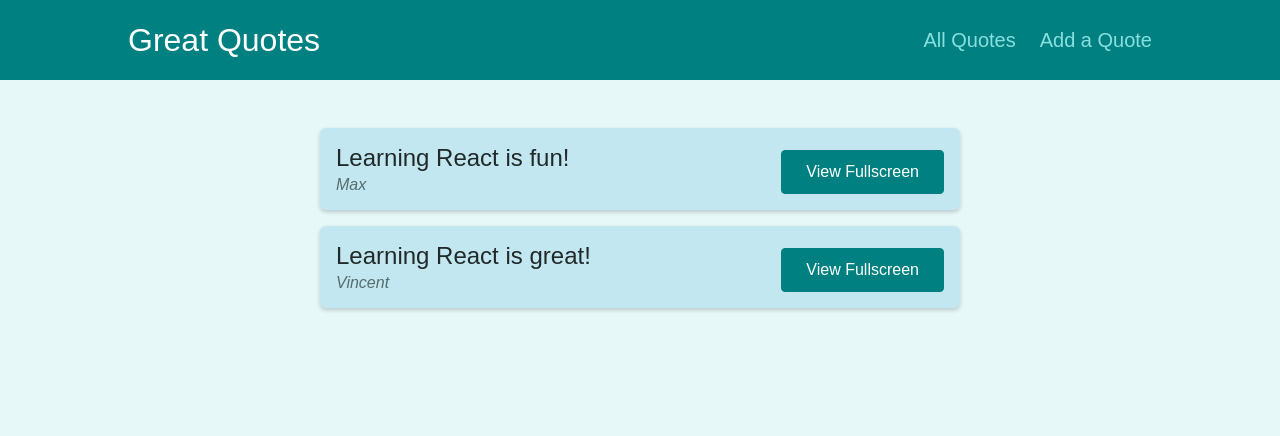
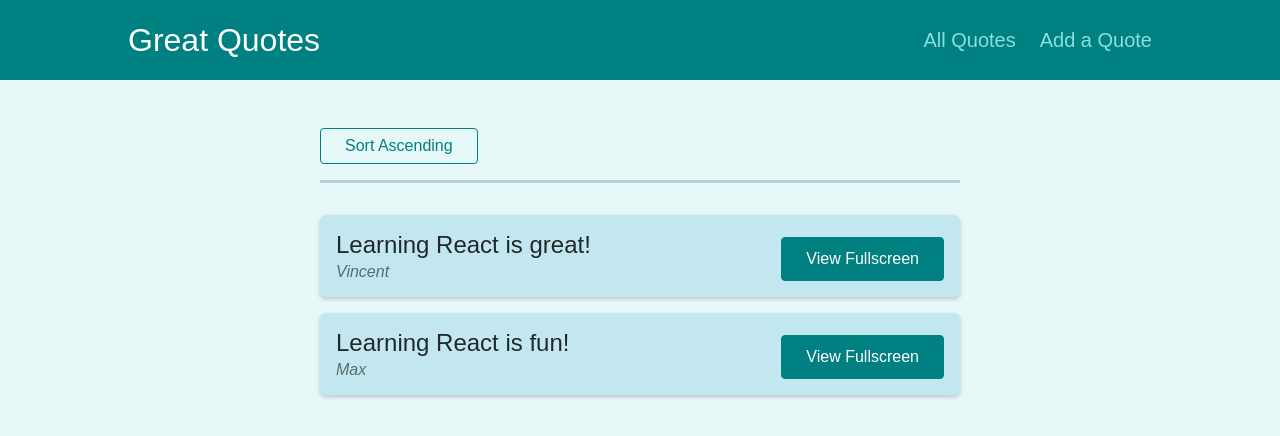
Before and after one commit to Vysint/React-Router-Project, a React (Create React App) app: page /quotes in a window 1280 px wide. Shown: the top 436 px of the page. Built offline with nearby package versions, Linux system fonts and the light colour scheme.

Commit message:
Added Query Parameters

```diff
--- a/src/components/quotes/QuoteList.js
+++ b/src/components/quotes/QuoteList.js
@@ -1,13 +1,41 @@
-import { Fragment } from 'react';
+import { Fragment } from "react";
+import { useHistory, useLocation } from "react-router-dom";
 
-import QuoteItem from './QuoteItem';
-import classes from './QuoteList.module.css';
+import QuoteItem from "./QuoteItem";
+import classes from "./QuoteList.module.css";
+
+const sortQuotes = (quotes, ascending) => {
+  return quotes.sort((quoteA, quoteB) => {
+    if (ascending) {
+      return quoteA.id > quoteB.id ? 1 : -1;
+    } else {
+      return quoteA.id < quoteB.id ? 1 : -1;
+    }
+  });
+};
 
 const QuoteList = (props) => {
+  const history = useHistory();
+  const location = useLocation();
+
+  const queryParams = new URLSearchParams(location.search);
+
+  const isSortingAscending = queryParams.get("sort") === "asc";
+
+  const sortedQuotes = sortQuotes(props.quotes, isSortingAscending);
+
+  const changeSortingHandler = () => {
+    history.push("/quotes?sort=" + (isSortingAscending ? "desc" : "asc"));
+  };
   return (
     <Fragment>
+      <div className={classes.sorting}>
+        <button onClick={changeSortingHandler}>
+          Sort {isSortingAscending ? "Descending" : "Ascending"}
+        </button>
+      </div>
       <ul className={classes.list}>
-        {props.quotes.map((quote) => (
+        {sortedQuotes.map((quote) => (
           <QuoteItem
             key={quote.id}
             id={quote.id}
```
